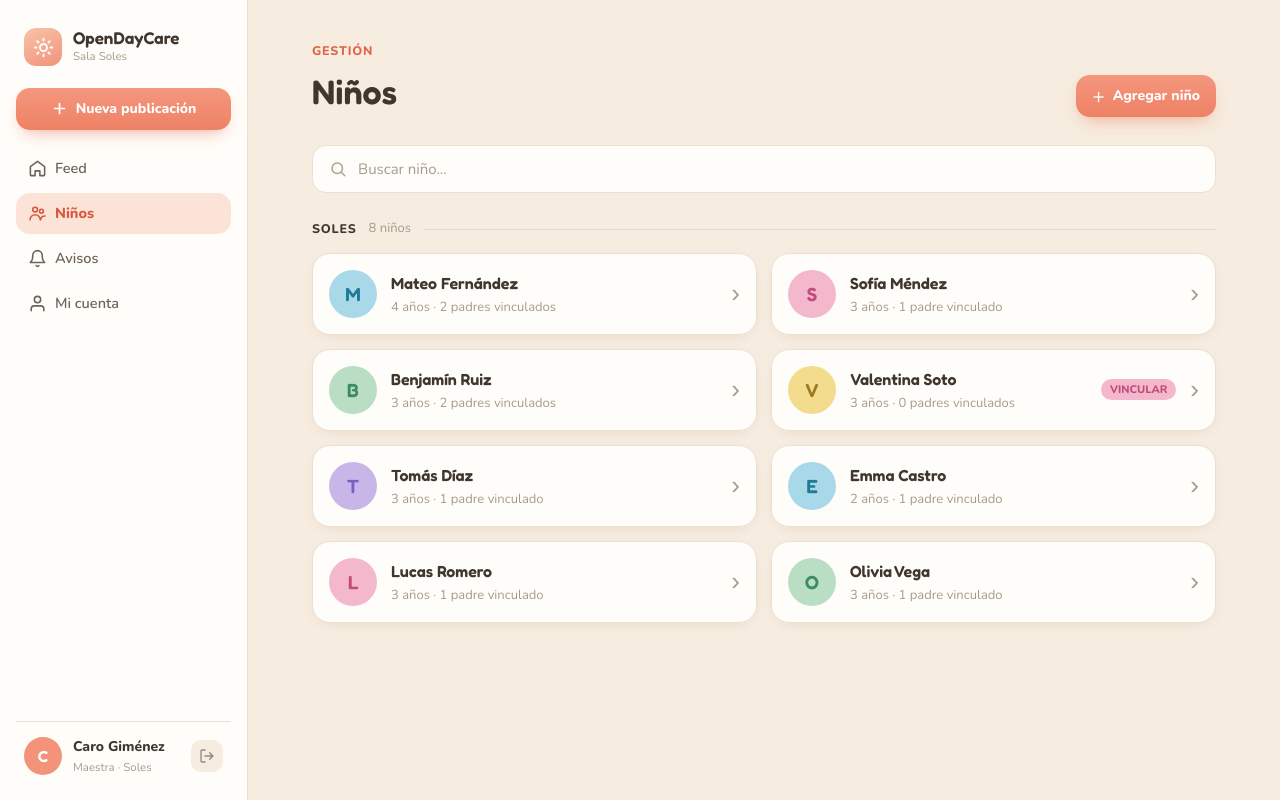
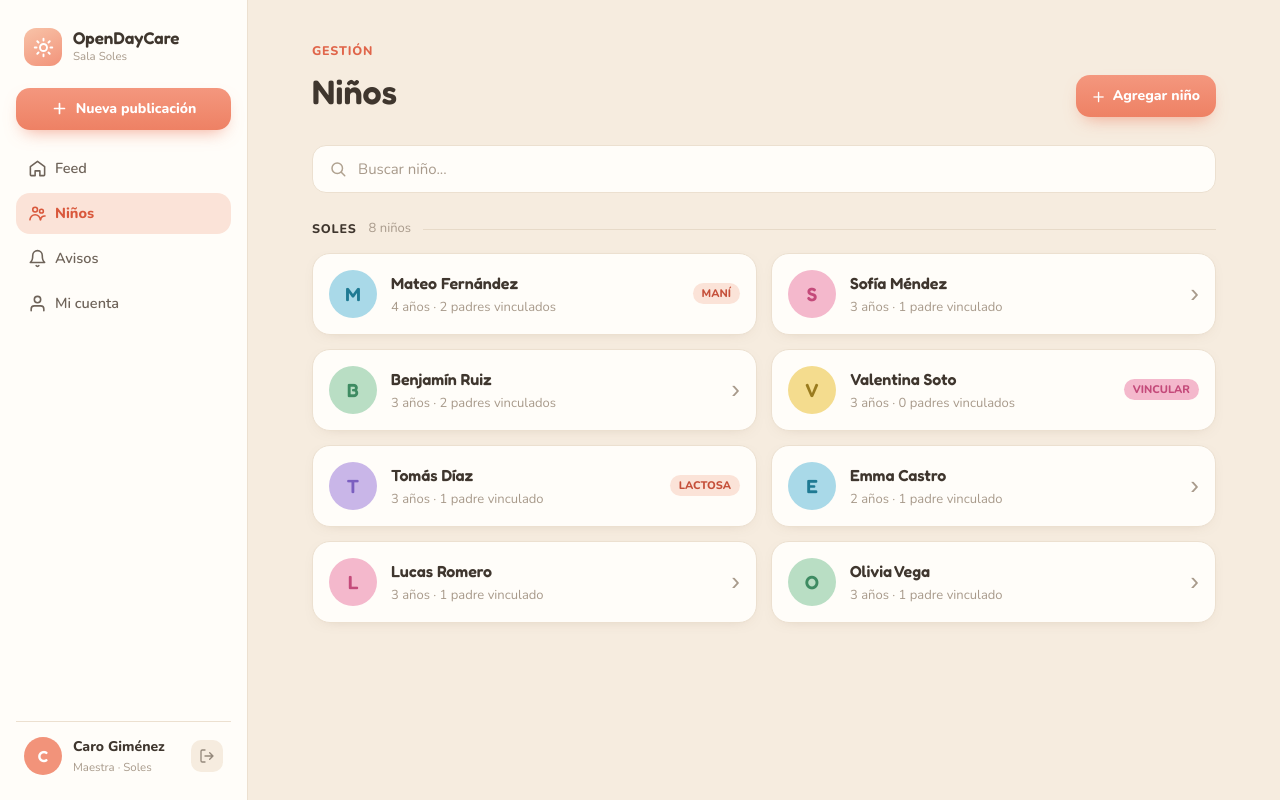
Before and after one commit to MLahuasi/opencode-daycare, a Next.js app: page /kids in a window 1280 px wide. Built offline with nearby package versions, Linux system fonts and the light colour scheme.

Commit message:
DayCare - spec-04-kid-allergy-tags - Update KidCard with badges and combined states.

```diff
--- a/app/features/kids/components/kid-card.tsx
+++ b/app/features/kids/components/kid-card.tsx
@@ -6,6 +6,15 @@ import styles from "./kids-list.module.css";
 type KidCardProps = {
   kid: KidListItem;
 };
+
+const ALLERGY_BADGE_VARIANTS = [
+  "coral",
+  "pink",
+  "green",
+  "yellow",
+  "blue",
+  "purple",
+] as const;
 
 function getAvatarTone(value: string): "coral" | "blue" | "pink" | "green" | "yellow" | "purple" {
   switch (value) {
@@ -49,10 +58,20 @@ export function KidCard({ kid }: KidCardProps) {
           {kid.age} años · {getParentLabel(kid.parentCount)}
         </span>
       </span>
+      {kid.allergies.map((allergy, index) => (
+        <Badge
+          key={`${allergy}-${index}`}
+          variant={ALLERGY_BADGE_VARIANTS[index % ALLERGY_BADGE_VARIANTS.length]}
+        >
+          {allergy}
+        </Badge>
+      ))}
       {kid.shouldLinkParent ? <Badge variant="pink">Vincular</Badge> : null}
-      <span aria-hidden="true" className={styles.cardArrow}>
-        ›
-      </span>
+      {kid.allergies.length === 0 && !kid.shouldLinkParent ? (
+        <span aria-hidden="true" className={styles.cardArrow}>
+          ›
+        </span>
+      ) : null}
     </Link>
   );
 }
```
